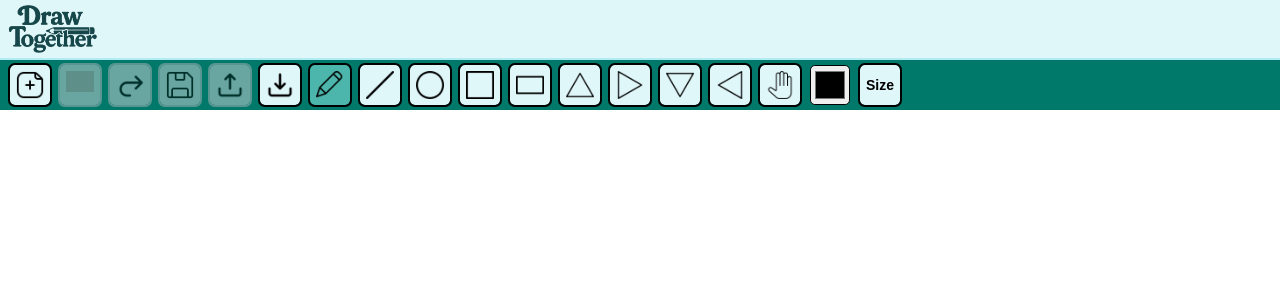
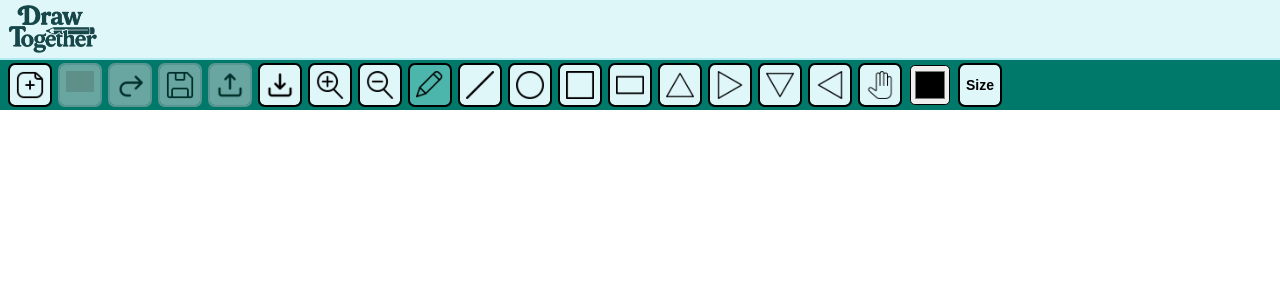
Before and after one commit to azeemabrarkhan/Draw-Together, a React (Vite) app in the folder frontend/: page / in a window 1280 px wide. Shown: the top 300 px of the page. Built offline with nearby package versions, Linux system fonts and the light colour scheme; grey boxes are pictures that could not be loaded.

Commit message:
Implement zoom-in and zoom-out buttons

```diff
--- a/frontend/src/components/tool-bar/tool-bar.tsx
+++ b/frontend/src/components/tool-bar/tool-bar.tsx
@@ -1,6 +1,6 @@
 import { useState } from "react";
 import { Button } from "../";
-import type { HomeStateAction } from "../../pages";
+import { ZOOM_STEP, type HomeStateAction } from "../../pages";
 import type { Coordinates, StrokeHistory } from "../../models";
 import { downloadFile } from "../../utils";
 import {
@@ -49,6 +49,10 @@ export const ToolBar = ({
 }: ToolBarPropsType) => {
   const [isSizeToolTipOpen, setIsSizeToolTipOpen] = useState(false);
 
+  const toggleSizeToolTip = () => {
+    setIsSizeToolTipOpen((prev) => !prev);
+  };
+
   const handleToolSelect = (toolType: ToolTypes) => {
     setCanvasConfig({
       type: HomeStateActionTypes.SET_TOOL,
@@ -70,10 +74,6 @@ export const ToolBar = ({
     });
 
     toggleSizeToolTip();
-  };
-
-  const toggleSizeToolTip = () => {
-    setIsSizeToolTipOpen((prev) => !prev);
   };
 
   const handleCanvasAction = (actionName: CanvasActions) => {
@@ -108,6 +108,20 @@ export const ToolBar = ({
         break;
 
       case CanvasActions.IMPORT:
+        break;
+
+      case CanvasActions.ZOOM_IN:
+        setCanvasConfig({
+          type: HomeStateActionTypes.SET_ZOOM,
+          payload: zoom.current + ZOOM_STEP,
+        });
+        break;
+
+      case CanvasActions.ZOOM_OUT:
+        setCanvasConfig({
+          type: HomeStateActionTypes.SET_ZOOM,
+          payload: zoom.current - ZOOM_STEP,
+        });
         break;
 
       default:
--- a/frontend/src/enums/canvas-actions.ts
+++ b/frontend/src/enums/canvas-actions.ts
@@ -5,4 +5,6 @@ export enum CanvasActions {
   SAVE = "Save",
   EXPORT = "Export",
   IMPORT = "Import",
+  ZOOM_IN = "Zoom In",
+  ZOOM_OUT = "Zoom Out",
 }
```
Also changed, not shown: frontend/public/icons/Zoom In.png (added), frontend/public/icons/Zoom Out.png (added).
